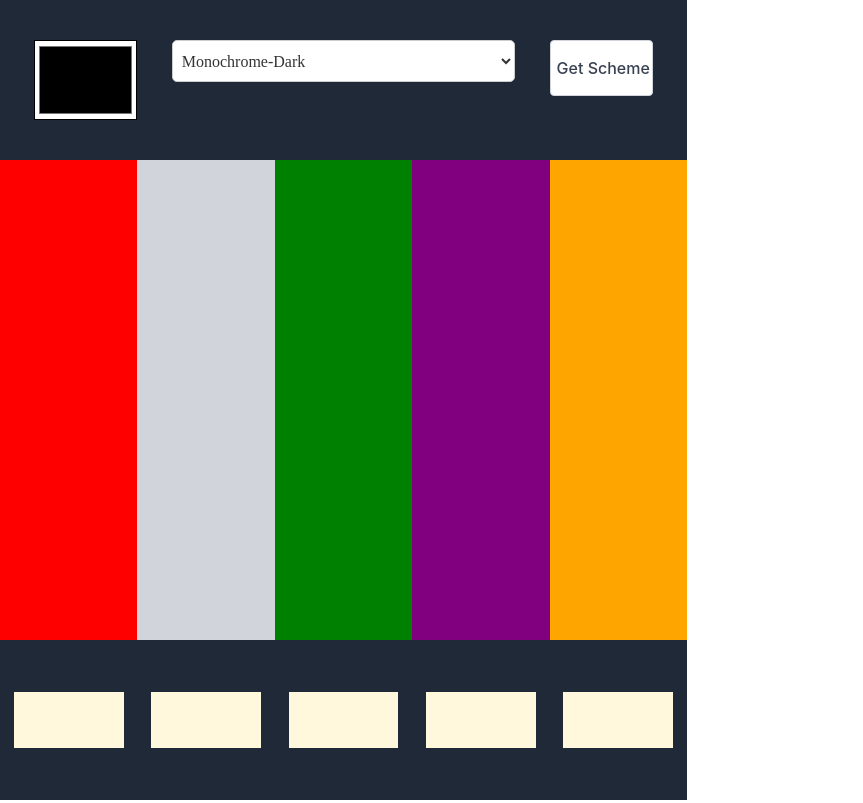
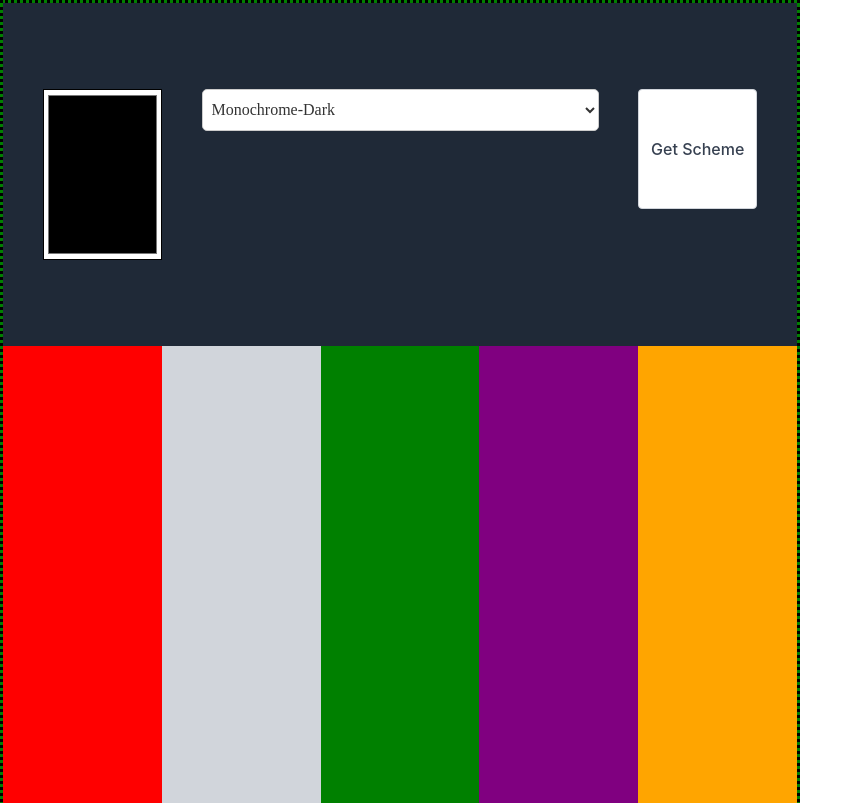
Before and after one commit to Eugenepython/ColorChooser, a website built with Vite: page index.html in a window 1280 px wide. Shown: the top 803 px of the page, without its empty margins (0-863 px from the left). Built offline with nearby package versions, Linux system fonts and the light colour scheme.

Commit message:
changing dimensions

```diff
--- a/index.css
+++ b/index.css
@@ -1,11 +1,12 @@
 #fullContainer {
-    width: 687px;
-    height: 100vh;
+    width: 100vh;
+    height: 215vh;
     left: 72px;
     top: 80px;
     background-color: green;
     box-sizing: border-box;
     white-space: nowrap;
+    border-style:dotted;
 
 }
 
```
